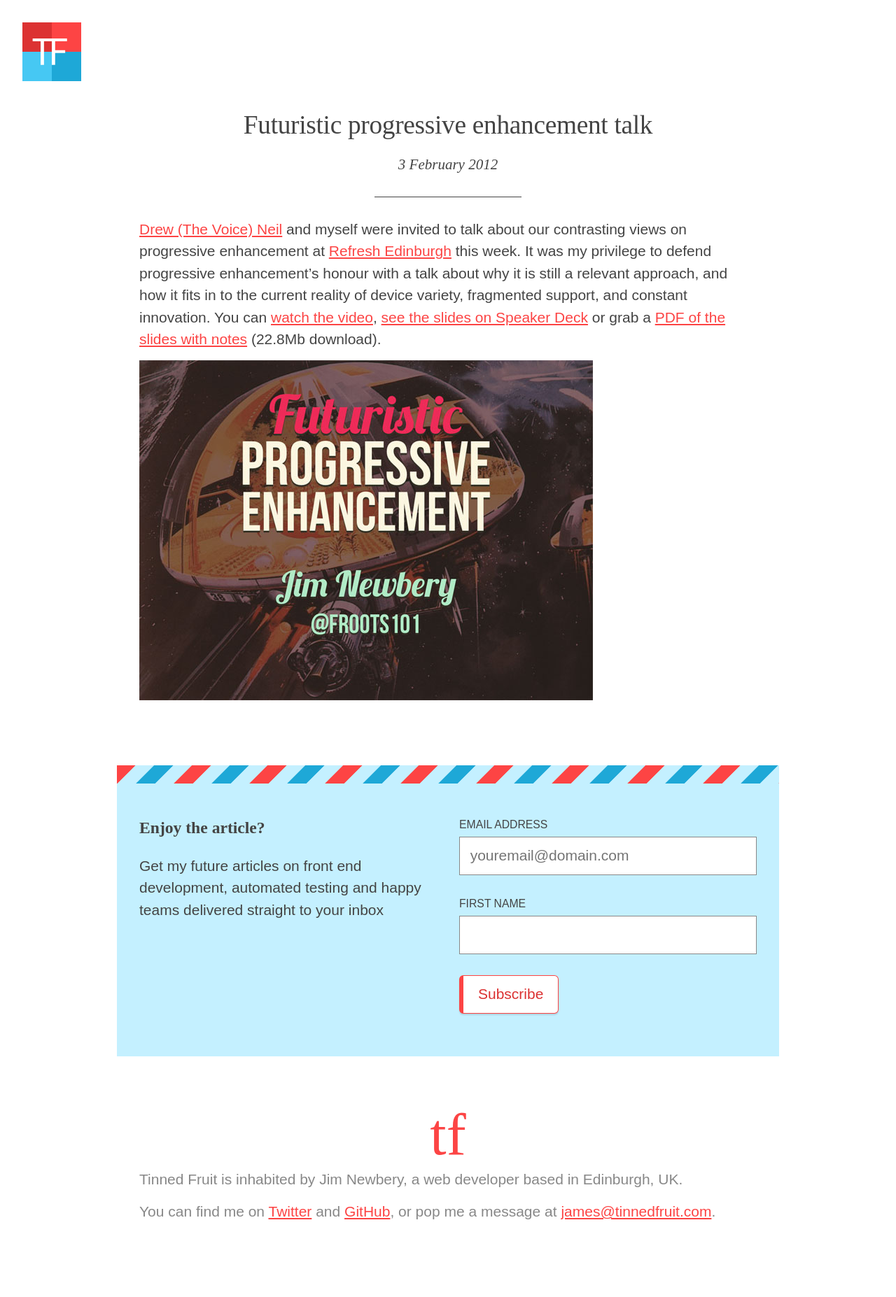
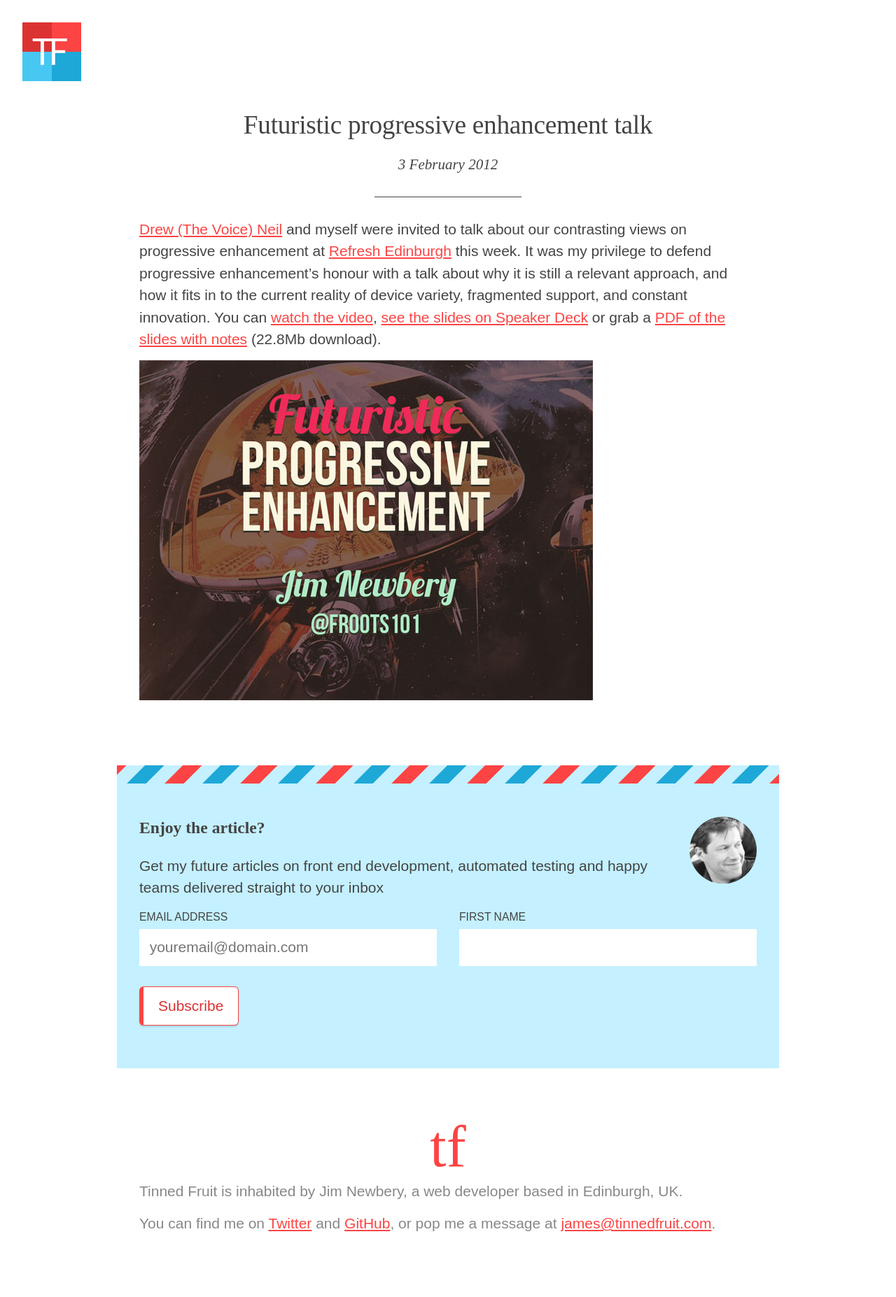
Before and after one commit to froots/froots.github.io, a Jekyll site: the page built from _posts/2012-02-03-futuristic-progressive-enhancement-talk.md, in a window 1280 px wide. Shown: the whole page at 70% size. Built offline with Jekyll 4.4.1, drawn with Linux system fonts in a browser that asks for light colours.

Commit message:
Subscribe form redesign

```diff
--- a/_includes/newsletter-signup.html
+++ b/_includes/newsletter-signup.html
@@ -1,18 +1,20 @@
-<div id="mc_embed_signup" class="newsletter-signup">
+<div id="mc_embed_signup" class="subscribe">
   <form action="//tinnedfruit.us11.list-manage.com/subscribe/post?u=2f6578b6cd56e236e05416cff&amp;id=c0f082ba3b" method="post" id="mc-embedded-subscribe-form" name="mc-embedded-subscribe-form" class="validate" target="_blank" novalidate>
-    <div id="mc_embed_signup_scroll" class="newsletter-signup__container">
-      <div class="newsletter-signup__panel">
-        <h2 class="newsletter-signup__heading">Enjoy the article?</h2>
-        <p class="newsletter-signup__text">Get my future articles on front end development, automated testing and happy teams delivered straight to your inbox</p>
+    <div id="mc_embed_signup_scroll" class="subscribe__container">
+      <div class="subscribe__copy subscribe__child">
+        <h2 class="subscribe__heading">Enjoy the article?</h2>
+        <p class="subscribe__text">Get my future articles on front end development, automated testing and happy teams delivered straight to your inbox</p>
       </div>
-      <div class="newsletter-signup__panel">
-        <div class="mc-field-group field-group">
+      <div class="subscribe__avatar subscribe__child">
+        <img src="/images/main/avatar.jpg" alt="Jim Newbery" class="avatar subscribe__avatar-image">
+      </div>
+      <div class="subscribe__field subscribe__child mc-field-group field-group">
         <label for="mce-EMAIL">Email Address</label>
-          <input type="email" value="" name="EMAIL" class="required email" id="mce-EMAIL" placeholder="youremail@domain.com">
+        <input type="email" value="" name="EMAIL" class="required email subscribe__input" id="mce-EMAIL" placeholder="youremail@domain.com">
       </div>
-        <div class="mc-field-group field-group">
+      <div class="subscribe__field subscribe__child mc-field-group field-group">
         <label for="mce-FNAME">First Name</label>
-          <input type="text" value="" name="FNAME" class="required" id="mce-FNAME" placeholder="">
+        <input type="text" value="" name="FNAME" class="required subscribe__input" id="mce-FNAME" placeholder="">
       </div>
       <div id="mce-responses" class="clear">
         <div class="response" id="mce-error-response" style="display:none"></div>
@@ -21,9 +23,8 @@
       <div style="position: absolute; left: -5000px;">
         <input type="text" name="b_2f6578b6cd56e236e05416cff_c0f082ba3b" tabindex="-1" value="">
       </div>
-        <div class="clear button-group">
+      <div class="subscribe__child clear button-group">
         <input type="submit" value="Subscribe" name="subscribe" id="mc-embedded-subscribe" class="button">
-        </div>
       </div>
     </div>
   </form>
--- /dev/null
+++ b/_sass/main/_avatars.scss
@@ -0,0 +1,4 @@
+.avatar {
+  -webkit-clip-path: circle(50% at 50% 50%);
+  clip-path: circle(50% at 50% 50%);
+}
--- a/_sass/main/_mixins.scss
+++ b/_sass/main/_breakpoints.scss
@@ -1,3 +1,5 @@
+// Breakpoint mixins
+
 @mixin bigphone {
   @media (min-width: #{$mq-bigphone}) {
     @content;
--- /dev/null
+++ b/_sass/main/_flex.scss
@@ -0,0 +1,13 @@
+@mixin flexbox {
+  display: -webkit-box;
+  display: -moz-box;
+  display: -ms-flexbox;
+  display: -webkit-flex;
+  display: flex;
+}
+
+@mixin flex($vals) {
+  -webkit-flex: $vals;
+  -ms-flex: $vals;
+  flex: $vals;
+}
--- a/_sass/main/_newsletter-signup.scss
+++ b/_sass/main/_newsletter-signup.scss
@@ -1,5 +1,5 @@
-.newsletter-signup {
-  background: $color-secondary-light url(/images/main/airmail-background.svg) 0 0 repeat-x;
+.subscribe {
+  background: $color-secondary-light url(/images/main/airmail-background.svg) 50% 0 repeat-x;
   margin-left: -$page-gutter-small;
   margin-right: -$page-gutter-small;
   padding: 3.5rem $page-gutter-small 1.5rem;
@@ -12,32 +12,50 @@
   }
 }
 
-.newsletter-signup__container {
-  @include tablet {
+.subscribe__container {
+  @include flexbox;
+  -webkit-flex-flow: row wrap;
+  margin-left: -$page-gutter-small/2;
+  margin-right: -$page-gutter-small/2;
+
+  @include bigphone {
     margin-left: -$page-gutter/2;
     margin-right: -$page-gutter/2;
-
-    display: -webkit-box;
-    display: -moz-box;
-    display: -ms-flexbox;
-    display: -webkit-flex;
-    display: flex;
-
-    -webkit-flex-flow: row wrap;
   }
 }
 
-.newsletter-signup__panel {
-  @include tablet {
-    -webkit-flex: 0 0 50%;
-    -ms-flex: 0 0 50%;
-    flex: 0 0 50%;
-    max-width: 50%;
+.subscribe__child {
+  padding-left: $page-gutter-small/2;
+  padding-right: $page-gutter-small/2;
+
+  @include bigphone {
     padding-left: $page-gutter/2;
     padding-right: $page-gutter/2;
   }
 }
 
-.newsletter-signup__heading {
+.subscribe__copy {
+  @include flex(1 0 66.66%);
+}
+
+.subscribe__avatar {
+  @include flex(0 1 33.33%);
+  max-width: 128px;
+}
+
+.subscribe__field {
+  @include flex(0 0 100%);
+
+  @include tablet {
+    @include flex(0 0 50%);
+    max-width: 50%;
+  }
+}
+
+.subscribe__heading {
   margin-top: 0;
 }
+
+input.subscribe__input {
+  border-width: 0;
+}
--- a/css/main.scss
+++ b/css/main.scss
@@ -2,7 +2,8 @@
 ---
 
 @import "main/vars";
-@import "main/mixins";
+@import "main/breakpoints";
+@import "main/flex";
 @import "lib/normalize";
 @import "main/base";
 @import "main/forms";
@@ -16,3 +17,4 @@
 @import "main/entry";
 @import "main/post";
 @import "main/newsletter-signup";
+@import "main/avatars";
```
Also changed, not shown: images/main/avatar.jpg (added). Lines whose indentation alone changed are shown as unchanged.
